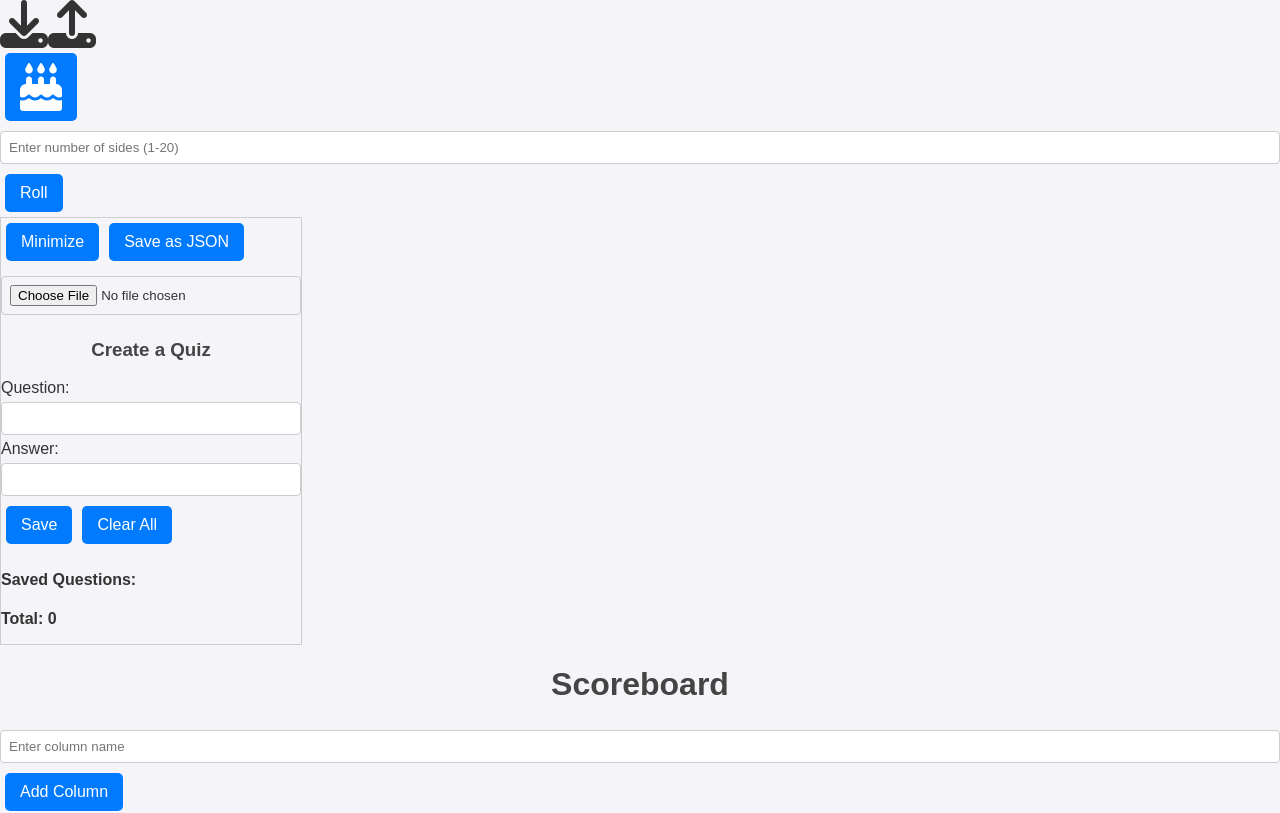
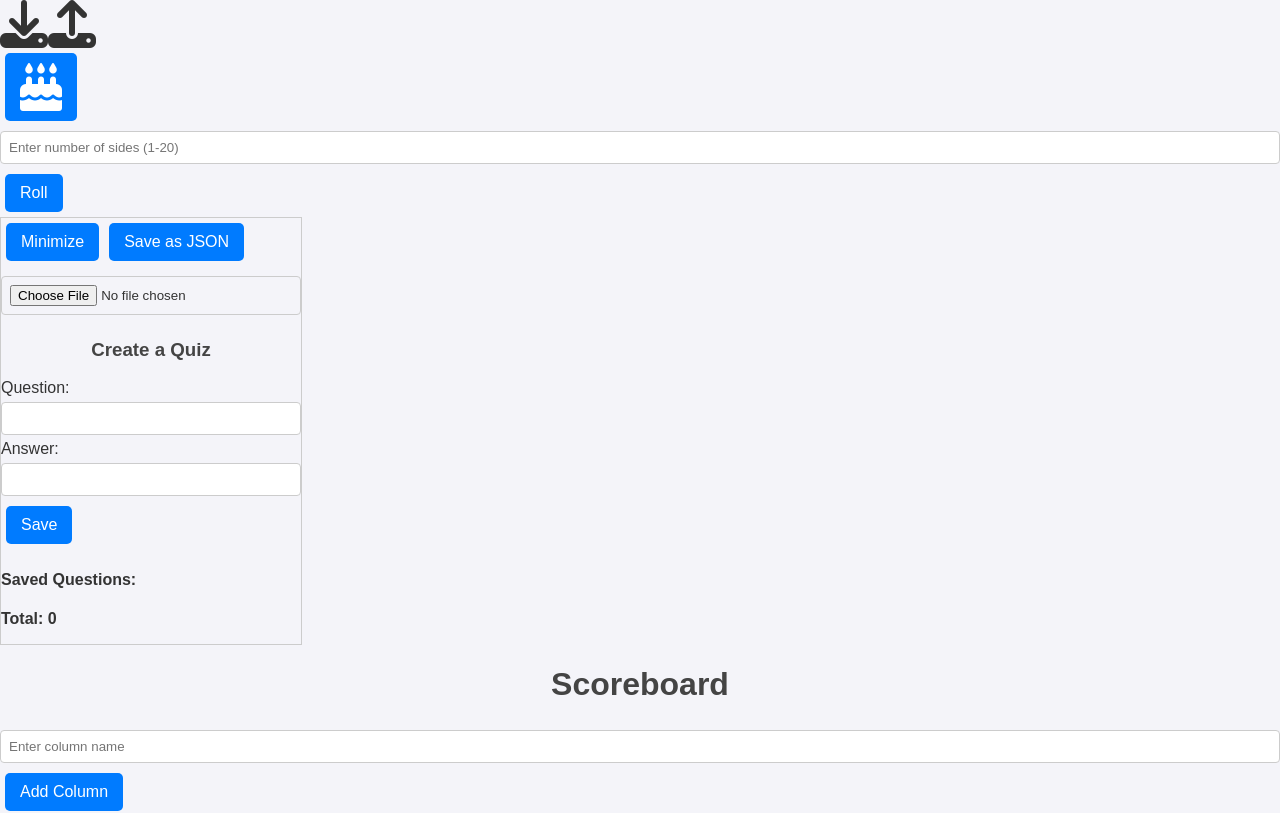
Before and after one commit to nouxinf/bookclub, a React (Vite) app: page / in a window 1280 px wide. Shown: the top 813 px of the page. Built offline with nearby package versions, Linux system fonts and the light colour scheme.

Commit message:
removed clear all button

```diff
--- a/src/Quiz.jsx
+++ b/src/Quiz.jsx
@@ -89,7 +89,6 @@ const Quiz = () => {
                         </label>
                     </div>
                     <button onClick={handleSave}>Save</button>
-                    <button onClick={handleClear}>Clear All</button>
 
                     <h4>Saved Questions:</h4>
                     <p style={{ margin: '0 0 8px 0', fontWeight: 'bold' }}>Total: {quizData.length}</p>
```
